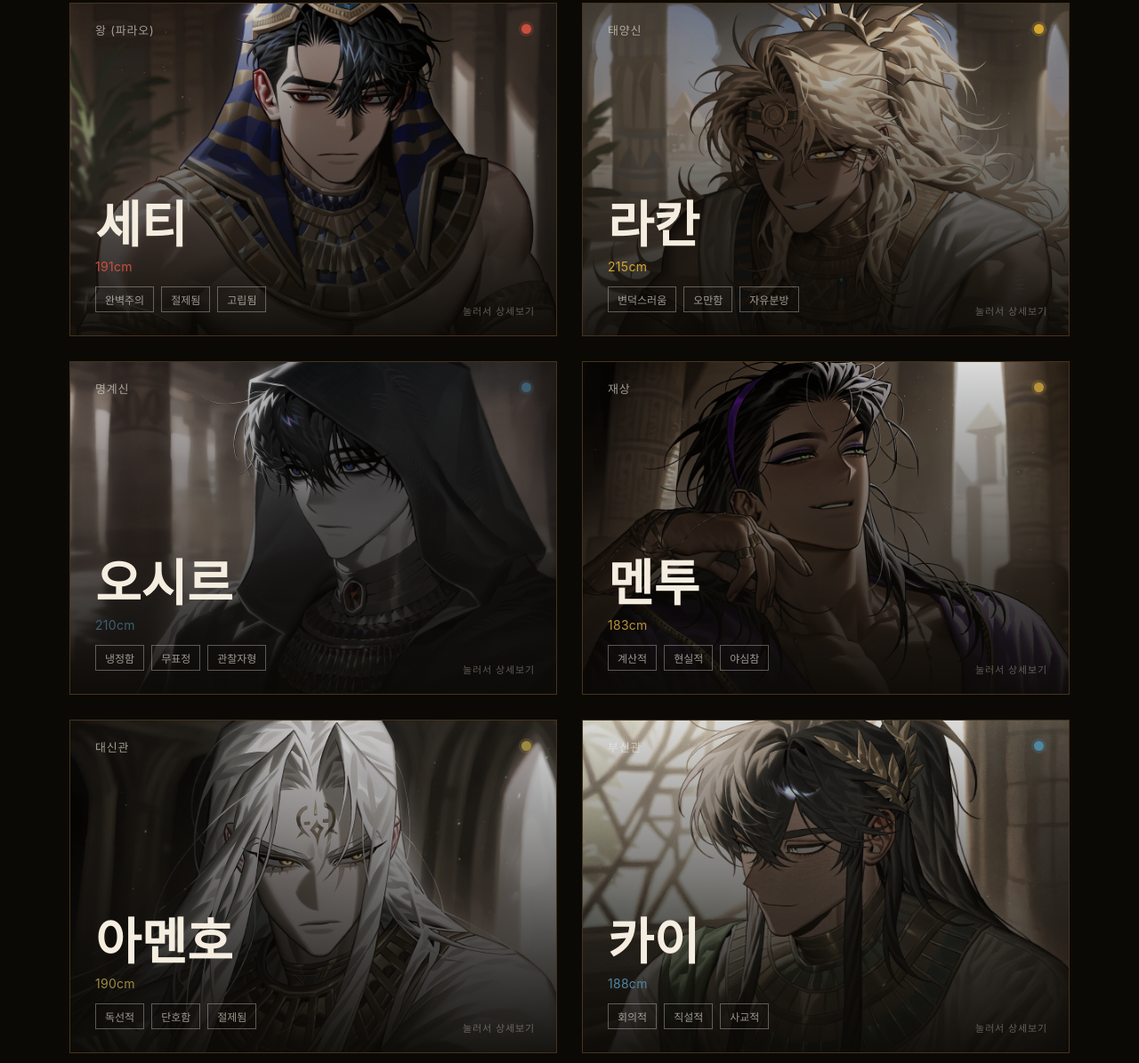
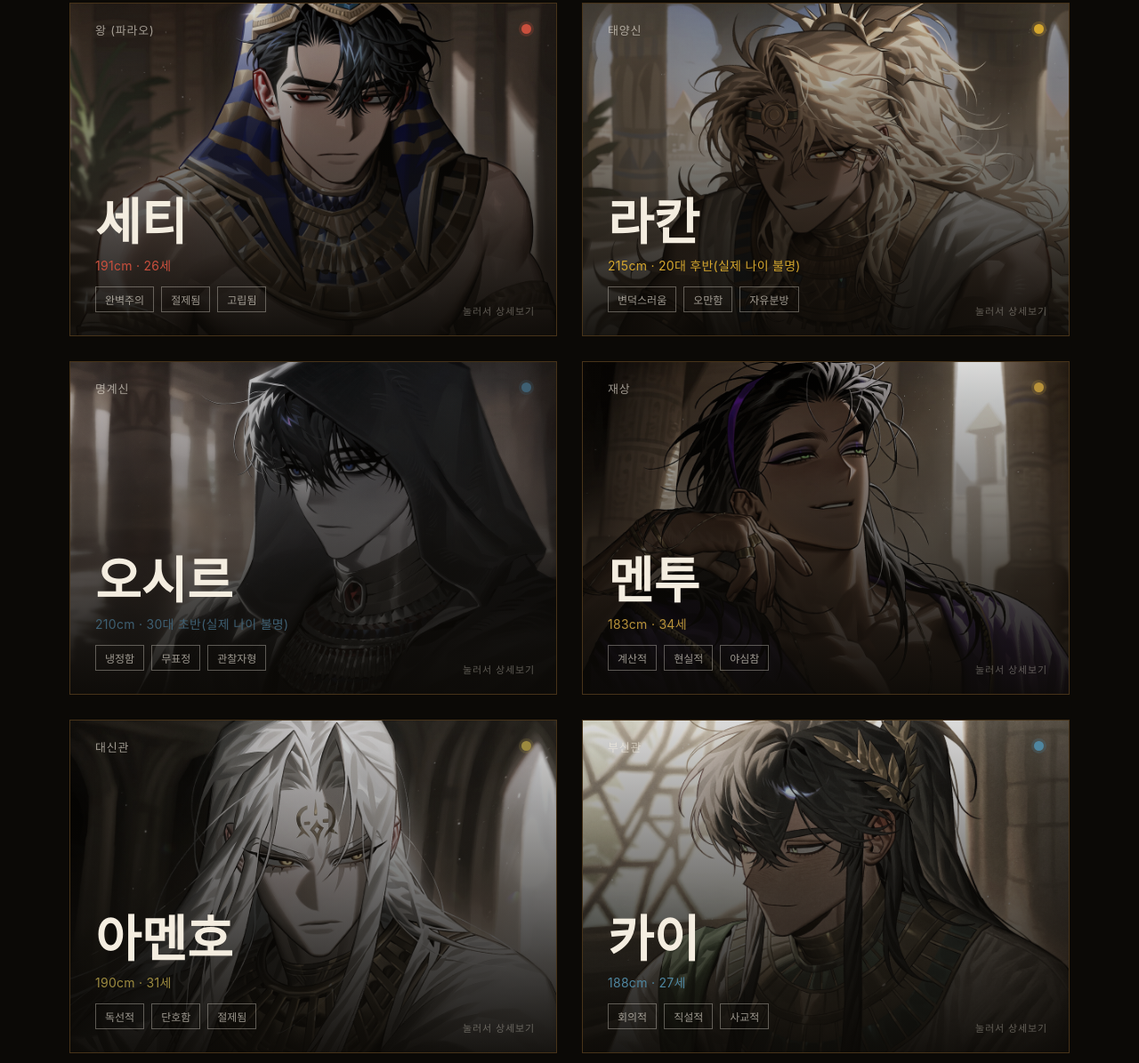
Before and after one commit to cchung-6/nileTT, a plain HTML site: page index.html in a window 1280 px wide. Shown: the part 2075-3270 px from the top of the page at 89% size. Drawn offline with Linux system fonts and the light colour scheme; a web font is replaced by a local one.

Commit message:
Add files via upload

```diff
--- a/data.js
+++ b/data.js
@@ -13,6 +13,7 @@ const CHARACTERS = [
     romaji: "SETI",
     rank: "왕 (파라오)",
     height: "191cm",
+    age: "26세",
     eyeColor: "#C94F3D",
     faction: "왕당파",
     desc: "선왕의 급사로 즉위 정당성이 흔들리는 왕. 신탁에 기대면서도 그 신탁을 두려워한다.",
@@ -27,6 +28,7 @@ const CHARACTERS = [
     romaji: "RAKAN",
     rank: "태양신",
     height: "215cm",
+    age: "20대 후반(실제 나이 불명)",
     eyeColor: "#D4A62E",
     faction: "중립·미상",
     desc: "왕궁에 눌러앉아 인간을 시험하고 노는 신. 심심함이 명목이고 실은 도피 중이라는 소문이 있다.",
@@ -41,6 +43,7 @@ const CHARACTERS = [
     romaji: "OSIR",
     rank: "명계신",
     height: "210cm",
+    age: "30대 초반(실제 나이 불명)",
     eyeColor: "#3E5F72",
     faction: "중립·미상",
     desc: "왕궁 내 죽음을 전권으로 관장하는 신. 태초에 눈물 앞에 순리를 어긴 뒤로 절대 무감정을 서약했다.",
@@ -55,6 +58,7 @@ const CHARACTERS = [
     romaji: "MENTU",
     rank: "재상",
     height: "183cm",
+    age: "34세",
     eyeColor: "#B8923A",
     faction: "라모세파",
     desc: "표면은 충신, 이면은 세력 확장. 선왕 즉위 관여설이 도는 재상. 잃는 것에 대한 공포로 방어적이다.",
@@ -69,6 +73,7 @@ const CHARACTERS = [
     romaji: "AMENHO",
     rank: "대신관",
     height: "190cm",
+    age: "31세",
     eyeColor: "#9C8A3F",
     faction: "신전파",
     desc: "신탁 해석을 절대화하는 대신관. 겉으론 확신만 표출하지만, 내심 그 해석의 진위를 의심하고 있다.",
@@ -83,6 +88,7 @@ const CHARACTERS = [
     romaji: "KAI",
     rank: "부신관",
     height: "188cm",
+    age: "27세",
     eyeColor: "#4F86A0",
     faction: "신전파",
     desc: "아멘호의 신탁 해석에 유일하게 의문을 품는 신관. 은밀히 증거를 모으는 중이며 발각되면 위험하다.",
@@ -97,6 +103,7 @@ const CHARACTERS = [
     romaji: "BAK",
     rank: "경비대장",
     height: "194cm",
+    age: "29세",
     eyeColor: "#8C8C82",
     faction: "왕당파",
     desc: "하급 병사 출신으로 실력만으로 승진한 경비대장. 정치엔 무관심하고 명령에 순수 충성한다.",
@@ -111,6 +118,7 @@ const CHARACTERS = [
     romaji: "SEKHMET",
     rank: "용병대장",
     height: "190cm",
+    age: "32세",
     eyeColor: "#C9A83E",
     faction: "라모세파",
     desc: "이웃나라 출신으로 전쟁통에 용병이 된 남자. 왕궁 내 유일한 무소속·무충성 용병.",
@@ -125,6 +133,7 @@ const CHARACTERS = [
     romaji: "RAMOSE",
     rank: "왕제",
     height: "185cm",
+    age: "24세",
     eyeColor: "#A83250",
     faction: "라모세파",
     desc: "형이 더 총애받았다는 소문을 왕위 야망으로 바꾼 왕제. 시 짓기는 철저히 숨긴 비밀 취미다.",
@@ -139,6 +148,7 @@ const CHARACTERS = [
     romaji: "NEFER",
     rank: "서기관",
     height: "178cm",
+    age: "25세",
     eyeColor: "#8E7A2A",
     faction: "왕당파",
     desc: "평민 출신으로 실력 하나로 서기관 자리까지 오른 왕궁 정보통. 다들 경계하는 존재다.",
@@ -153,6 +163,7 @@ const CHARACTERS = [
     romaji: "PASER",
     rank: "암살자 / 첩자",
     height: "189cm",
+    age: "28세",
     eyeColor: "#5A5652",
     faction: "중립·미상",
     desc: "능글맞은 매력으로 경계심을 무장해제시키는 첩자. 공감이 결여된 자신을 감추려 사회적 가면을 기술처럼 연마해왔다.",
@@ -167,6 +178,7 @@ const CHARACTERS = [
     romaji: "YUSUF",
     rank: "왕의 개인 시종",
     height: "182cm",
+    age: "22세",
     eyeColor: "#6E6A5E",
     faction: "왕당파",
     desc: "왕궁에서 자란 하인 출신. 어린 세티의 성장을 가장 가까이서 지켜본 유일한 목격자다.",
@@ -181,6 +193,7 @@ const CHARACTERS = [
     romaji: "RAS",
     rank: "이단 술법사 / 밀정",
     height: "187cm",
+    age: "30세",
     eyeColor: "#6B4A7A",
     faction: "중립·미상",
     desc: "신전의 위선을 목격하고 이단 술법으로 전향. 멘투의 밀정 노릇 뒤에서 신전 부패 증거를 모은다.",
--- a/index.html
+++ b/index.html
@@ -592,7 +592,7 @@ a:focus-visible, button:focus-visible, .card:focus-visible{
           </div>
           <div class="card-content">
             <h3 class="card-name">${ch.name}</h3>
-            <div class="card-height">${ch.height}</div>
+            <div class="card-height">${ch.height} · ${ch.age}</div>
             <div class="card-traits">${ch.traits.map(t=>`<span>${t}</span>`).join('')}</div>
           </div>
           <span class="card-flip-hint">눌러서 상세보기</span>
@@ -604,7 +604,7 @@ a:focus-visible, button:focus-visible, .card:focus-visible{
           </div>
           <div class="card-back-heading">
             <h3 class="card-back-name">${ch.name}</h3>
-            <span class="card-back-romaji">${ch.romaji} · ${ch.height}</span>
+            <span class="card-back-romaji">${ch.romaji} · ${ch.height} · ${ch.age}</span>
           </div>
           <div class="card-back-body">
             <p class="card-back-desc">${ch.desc}</p>
```
